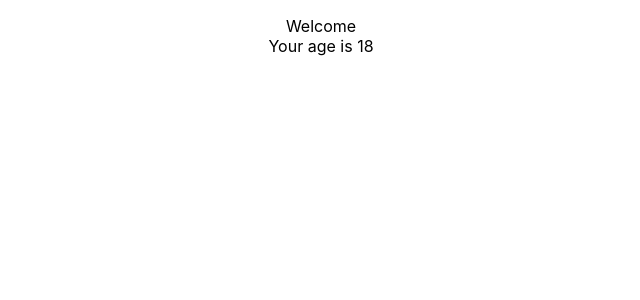
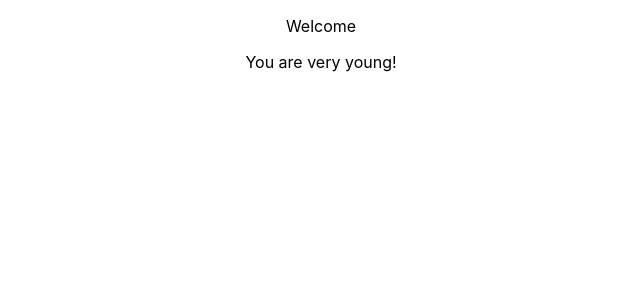
Before and after one commit to GiadaStracqualursi/react-exercises, a React (Create React App) app: page / in a window 1280 px wide. Shown: the top 300 px of the page, without its empty margins (319-959 px from the left). Built offline with nearby package versions, Linux system fonts and the light colour scheme.

Commit message:
You are very young

```diff
--- a/src/Age.js
+++ b/src/Age.js
@@ -2,7 +2,7 @@
 
 export class Age extends React.Component{
     render(){
-        return <div>Your age is {this.props.age} </div>
+        return <div>{this.props.age >= 18 ? <p>Your age is {this.props.age}</p> : <p>You are very young!</p>}</div>
     }
 
 }
--- a/src/App.js
+++ b/src/App.js
@@ -5,7 +5,7 @@
 function App() {
   return (
     <div className="App">
-      <Welcome name={<strong>Alfio</strong>} age= {18} />
+      <Welcome name={<strong>Alfio</strong>} age= {16} />
     </div>
   );
 }
--- a/src/Welcome.js
+++ b/src/Welcome.js
@@ -5,7 +5,8 @@
 export class Welcome extends React.Component {
     render(){
         return <p> Welcome {this.props.name === 'John'}
+        <Age />
+          </p>
 
-        {this.props.age >= 18 && this.props.age <= 65  && <Age age= {this.props.age}/>}  </p>
     }
 }
```
